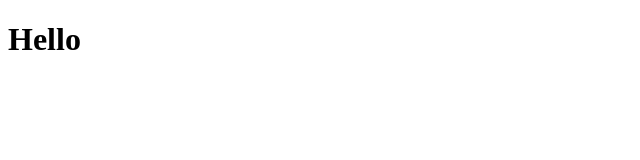
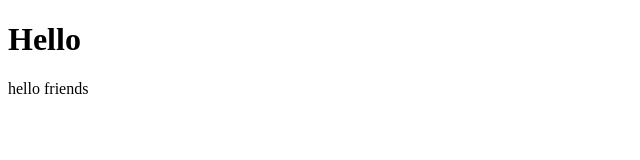
Before and after one commit to josmyjose555/first-repo, a plain HTML site: page index.html in a window 1280 px wide. Shown: the whole page, without its empty margins (0-640 px from the left). Drawn offline with Linux system fonts and the light colour scheme.

Commit message:
added paragraph

```diff
--- a/index.html
+++ b/index.html
@@ -10,5 +10,8 @@
    <h1>
     Hello
    </h1>
+   <p>
+    hello friends
+   </p>
 </body>
 </html>
```
